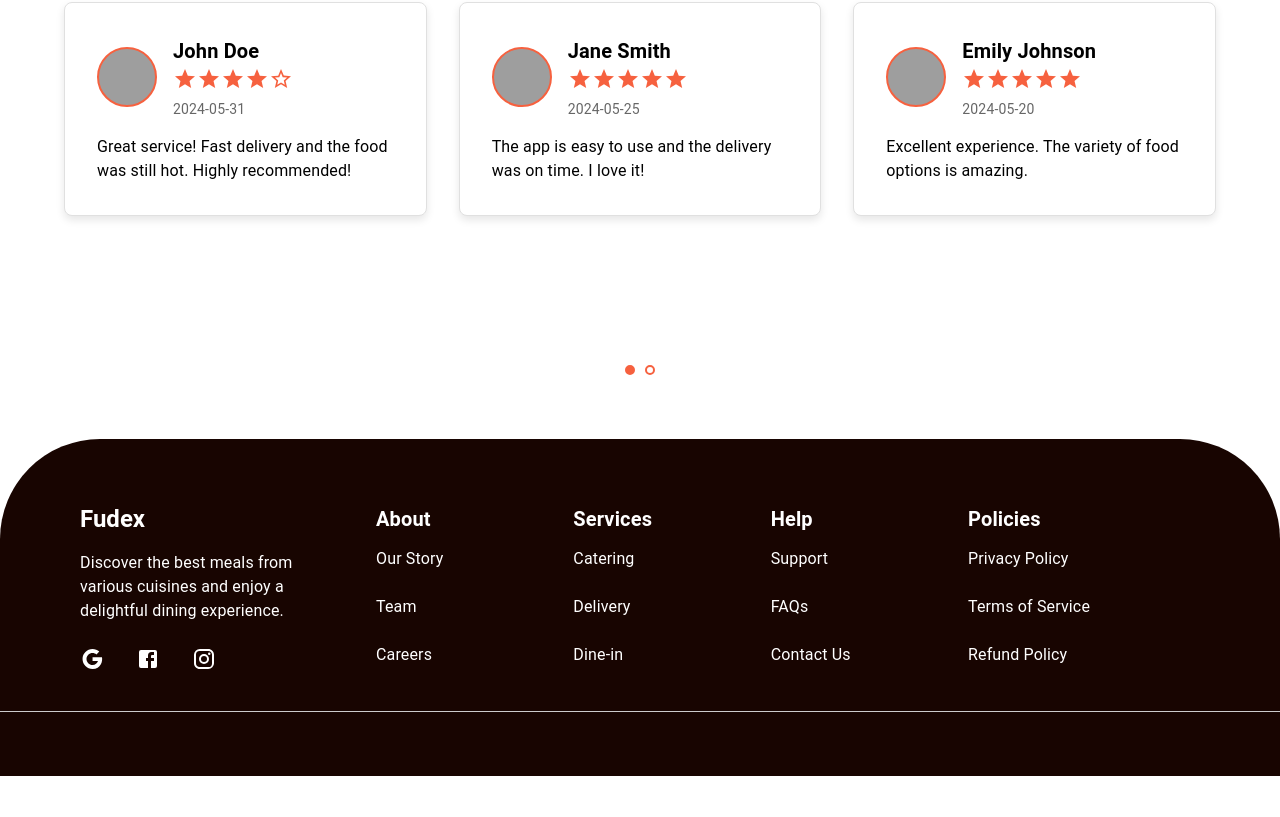
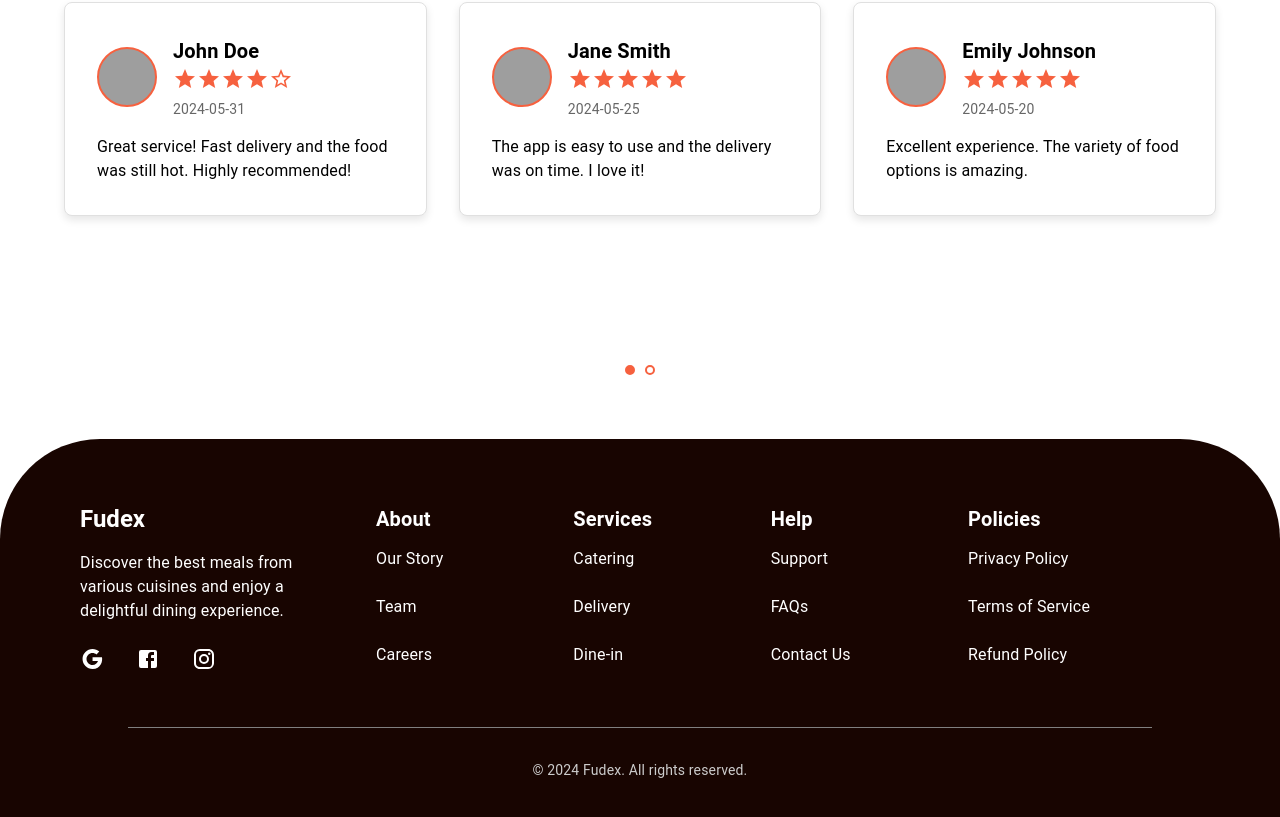
Before and after one commit to Lampnet-Technologies/Fudex-Multivendor-, a React (Create React App) app: page / in a window 1280 px wide. Shown: the part 2053-2870 px from the top of the page. Before the commit the page ends 2829 px from the top, so only its background shows below. Built offline with nearby package versions, Linux system fonts and the light colour scheme; grey boxes are pictures that could not be loaded.

Commit message:
modified the footer component

```diff
--- a/src/components/LandingPageFooter/LandingPageFooter.jsx
+++ b/src/components/LandingPageFooter/LandingPageFooter.jsx
@@ -1,5 +1,5 @@
 import React from 'react';
-import { Box, Container, Grid, Typography, IconButton, List, ListItem, ListItemText } from '@mui/material';
+import { Box, Container, Grid, Typography, IconButton, List, ListItem, ListItemText, Divider } from '@mui/material';
 import { Facebook, Instagram, Google } from '@mui/icons-material';
 
 const Footer = () => {
@@ -110,8 +110,11 @@ const Footer = () => {
           </Grid>
         </Grid>
       </Container>
-      <hr style={{ border: 'none', borderTop: '1px solid #ccc', width: '100%', margin: '1rem 0' }} />
-    </Box>
+    <Divider sx={{ borderColor: 'gray', width: '80%', margin: '2rem auto' }} />
+  <Typography variant="body2" align="center" sx={{ color: '#ccc', marginTop: '1rem' }}>
+        © 2024 Fudex. All rights reserved.
+    </Typography>
+  </Box>
   );
 };
 
```
